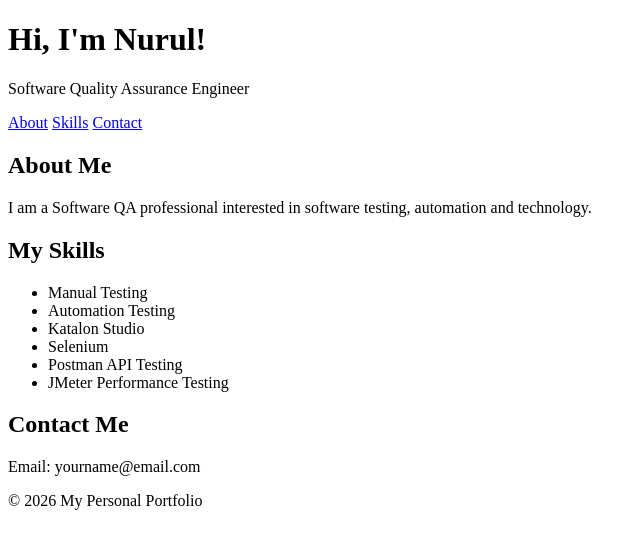
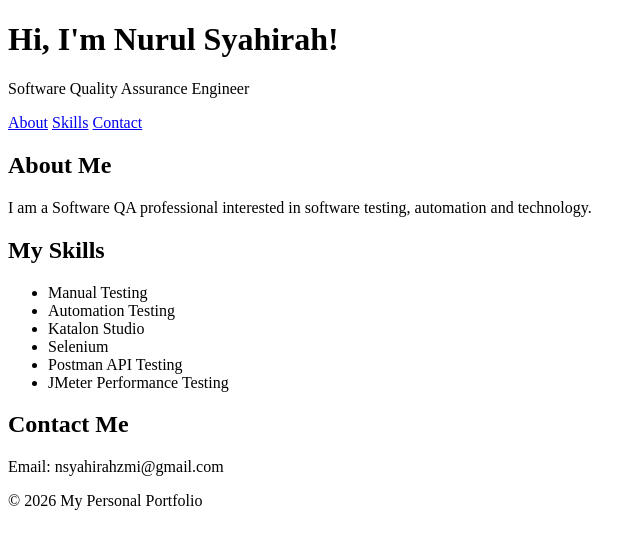
Before and after one commit to SyahirahAzmi/portfolioexample, a plain HTML site: page index.html in a window 1280 px wide. Shown: the whole page, without its empty margins (0-643 px from the left). Drawn offline with Linux system fonts and the light colour scheme.

Commit message:
Update name and email in index.html

```diff
--- a/index.html
+++ b/index.html
@@ -10,16 +10,16 @@
 <body>
 
     <header>
-        <h1>Hi, I'm Nurul!</h1>
+        <h1>Hi, I'm Nurul Syahirah!</h1>
         <p>Software Quality Assurance Engineer</p>
-    </header>
+
 
     <nav>
         <a href="#about">About</a>
         <a href="#skills">Skills</a>
         <a href="#contact">Contact</a>
     </nav>
-
+ </header>
     <section id="about">
         <h2>About Me</h2>
         <p>
@@ -42,7 +42,7 @@
 
     <section id="contact">
         <h2>Contact Me</h2>
-        <p>Email: yourname@email.com</p>
+        <p>Email: nsyahirahzmi@gmail.com</p>
     </section>
 
     <footer>
```
